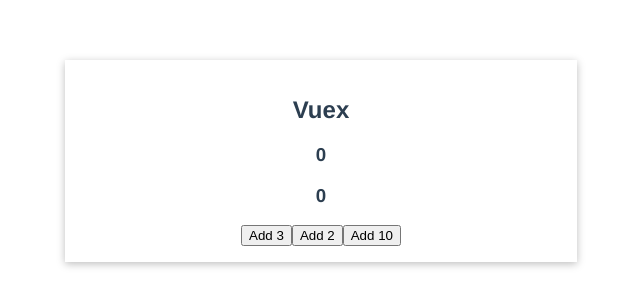
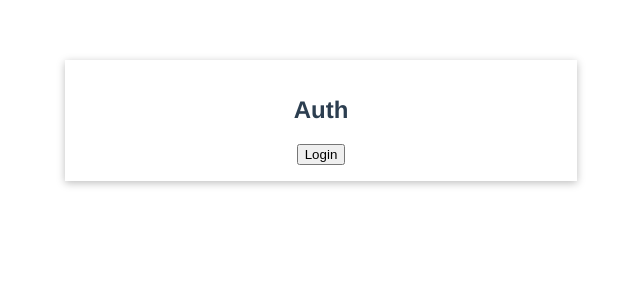
Before and after one commit to yanapang/vue3prac, a Vue app: page / in a window 1280 px wide. Shown: the top 306 px of the page, without its empty margins (319-959 px from the left). Built offline with nearby package versions, Linux system fonts and the light colour scheme.

Commit message:
feat: Implements more on State.

```diff
--- a/src/App.vue
+++ b/src/App.vue
@@ -1,10 +1,12 @@
 <template>
-  <base-container title="Vuex">
+  <base-container title="Vuex" v-if="isAuth">
     <the-counter />
     <favorite-value />
-
     <button @click="addOne">Add 3</button>
     <change-counter />
+  </base-container>
+  <base-container title="Auth">
+    <user-auth></user-auth>
   </base-container>
 </template>
 
@@ -13,13 +15,19 @@
 import TheCounter from "@/components/TheCounter.vue";
 import ChangeCounter from "@/components/ChangeCounter.vue";
 import FavoriteValue from "@/components/FavoriteValue.vue";
-
+import UserAuth from "@/components/UserAuth.vue";
 export default {
   components: {
+    UserAuth,
     FavoriteValue,
     ChangeCounter,
     TheCounter,
     BaseContainer,
+  },
+  computed: {
+    isAuth() {
+      return this.$store.getters.userIsAuthenticated;
+    },
   },
   methods: {
     /**
--- /dev/null
+++ b/src/components/UserAuth.vue
@@ -0,0 +1,23 @@
+<template>
+  <button v-if="!isAuth" @click="login">Login</button>
+  <button v-else @click="logout">Logout</button>
+</template>
+<script>
+export default {
+  computed: {
+    isAuth() {
+      return this.$store.getters.userIsAuthenticated;
+    },
+  },
+  methods: {
+    login() {
+      this.$store.dispatch("login");
+    },
+    logout() {
+      this.$store.dispatch("logout");
+    },
+  },
+};
+</script>
+
+<style scoped></style>
--- a/src/main.js
+++ b/src/main.js
@@ -14,6 +14,7 @@
   state() {
     return {
       counter: 0,
+      isLoggedIn: false,
     };
   },
   mutations: {
@@ -23,6 +24,9 @@
     },
     increase(state, payload) {
       state.counter = state.counter + payload.value;
+    },
+    setAuth(state, payload) {
+      state.isLoggedIn = payload.isAuth;
     },
   },
   getters: {
@@ -40,6 +44,9 @@
 
       return finalCounter;
     },
+    userIsAuthenticated(state) {
+      return state.isLoggedIn;
+    },
   },
   actions: {
     //asynchronous actions only could be executed in actions.
@@ -51,6 +58,12 @@
     increase(context, payload) {
       //if modification is needed, here is where to modify payload before commit it to mutation.
       context.commit("increase", payload);
+    },
+    login(context) {
+      context.commit("setAuth", { isAuth: true });
+    },
+    logout(context) {
+      context.commit("setAuth", { isAuth: false });
     },
   },
 });
```
